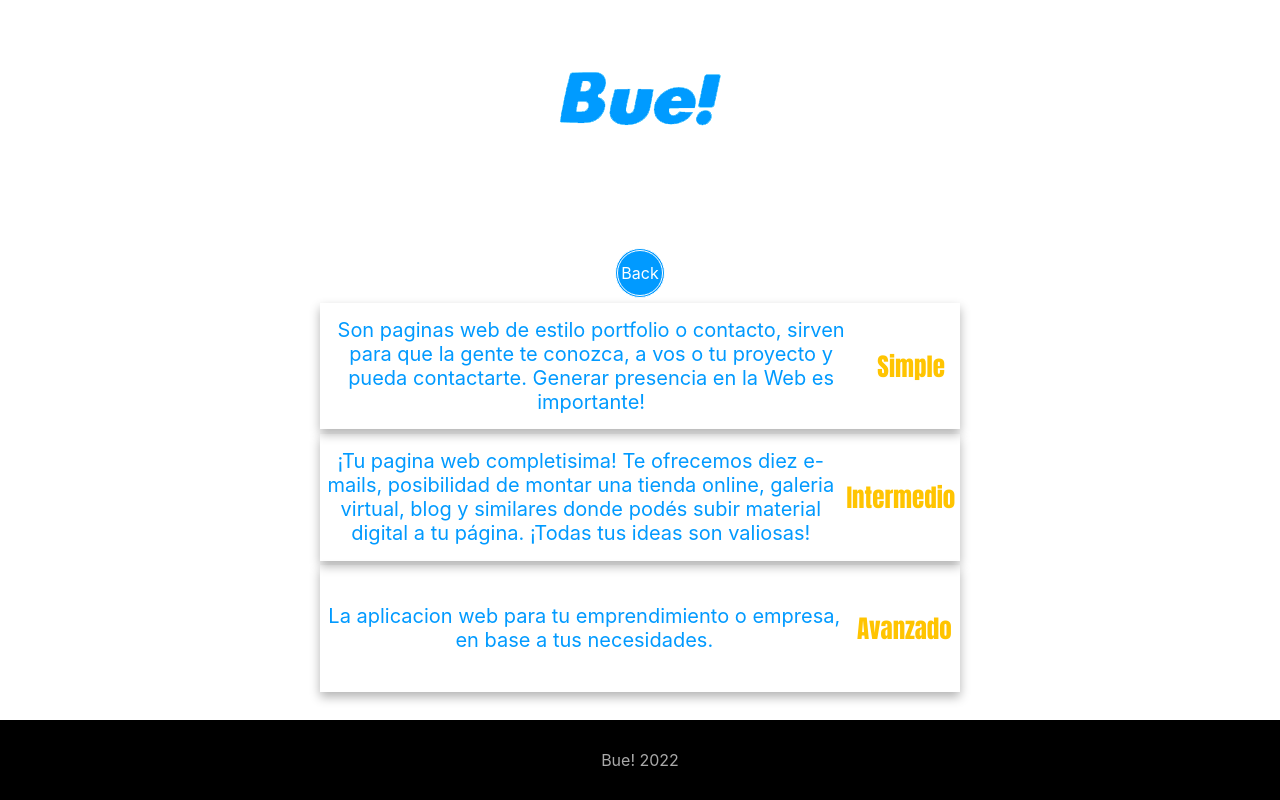
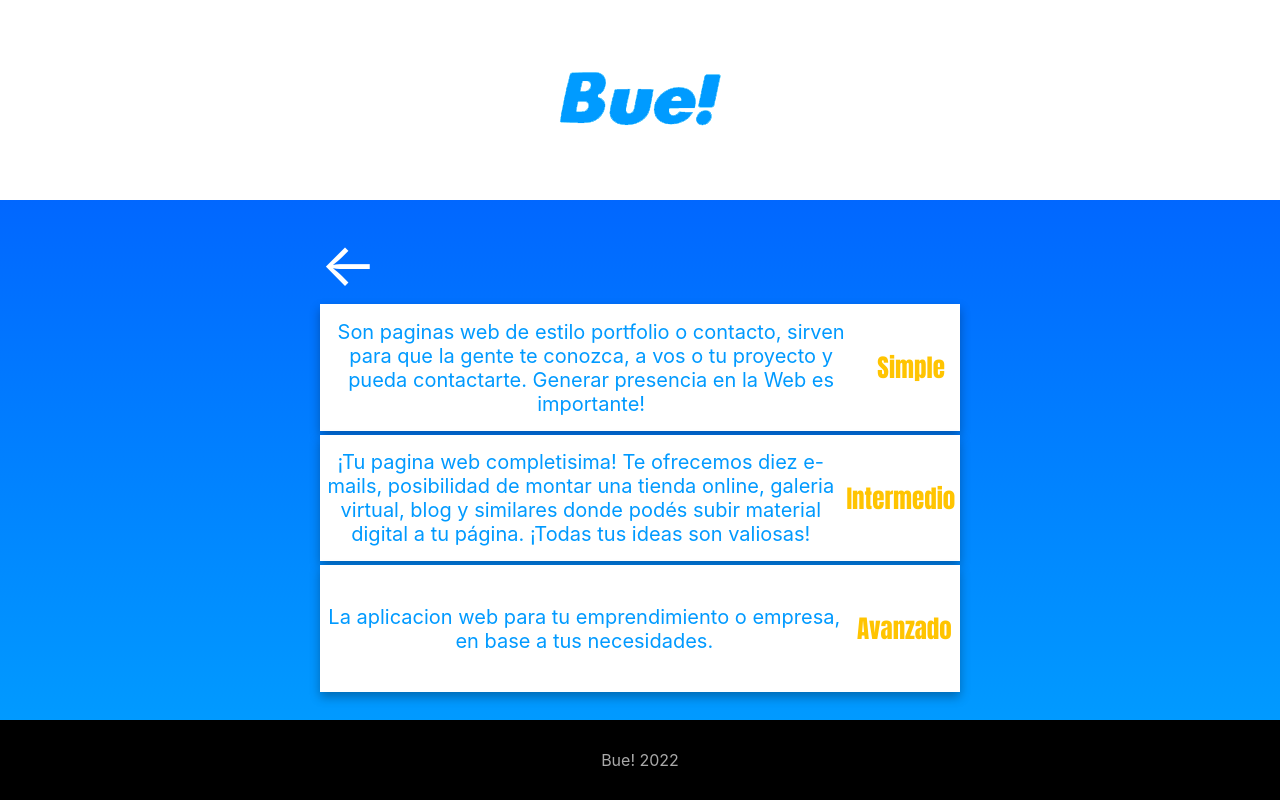
Before and after one commit to CrisValhas/bue, a React (Create React App) app: page /webs in a window 1280 px wide. Built offline with nearby package versions, Linux system fonts and the light colour scheme.

Commit message:
add flechita

```diff
--- a/src/components/Webs.js
+++ b/src/components/Webs.js
@@ -57,7 +57,10 @@ export default function Webs() {
             exit={{ width: "0vw", x: "50vw", opacity: 0, scale: 0.8, transition: { duration: 0.5 } }}
         >
             <div className="Webs-container">
-                <Link className="Back" to="/">Back</Link>
+                <div className="webs-container-back">
+                    <Link className="webs-back" to="/">←</Link>
+                </div>
+
                 {/* ------------------------------option 1---------------------------------- */}
 
                 <motion.div onClick={() => setIsOpenOne(!isOpenOne)} className="Webs-options-container"
@@ -121,6 +124,7 @@ export default function Webs() {
                             transition={{ duration: 0.7, origin: 1 }}
                             exit={{ width: "0vw", x: "-90vw", scale: 1.5 }}
                         >
+                            <p className="webs-back" onClick={() => setIsOpenOne(!isOpenOne)}>←</p>
                             <p style={{ fontFamily: "Impact", fontSize: "50px"}}>Simple</p>
                             <ul style={{ listStyle: 'none', fontSize: "20px"}}>
                                 <li>Elige las tres secciones mas relevantes para tu web.</li>
@@ -130,7 +134,6 @@ export default function Webs() {
                             </ul>
                             <h3 style={{ color: "#ffc401"}} >Sin costo mensual</h3>
                         </motion.div>
-                        <p className="Back" onClick={() => setIsOpenOne(!isOpenOne)}>X</p>
                         <motion.div className="Webs-info"
                             initial={{ width: "0vw", x: "90vw", scale: 1.5 }}
                             animate={{ width: "40%",x:"0", scale: 1 }}
@@ -172,6 +175,7 @@ export default function Webs() {
                             transition={{ duration: 0.7, origin: 1 }}
                             exit={{ width: "0vw", x: "-90vw", scale: 1.5 }}
                         >
+                            <p className="webs-back" onClick={() => setIsOpenTree(!isOpenTree)}>←</p>
                             <p style={{ fontFamily: "Impact", fontSize: "50px"}}>Intermedio</p>
                             <ul style={{ listStyle: 'none', fontSize: "20px"}}>
                                 <li>Incorporamos un servidor para que puedas guardar información online.</li>
@@ -181,7 +185,6 @@ export default function Webs() {
                             </ul>
                             <h3 style={{ color: "#ffc401"}} > Costo mensual a partir de $1200</h3>
                         </motion.div>
-                        <p className="Back" onClick={() => setIsOpenTwo(!isOpenTwo)}>X</p>
                         <motion.div className="Webs-info"
                             initial={{ width: "0vw", x: "90vw", scale: 1.5 }}
                             animate={{ width: "40%",x:"0", scale: 1 }}
@@ -225,6 +228,7 @@ export default function Webs() {
                             transition={{ duration: 0.7, origin: 1 }}
                             exit={{ width: "0vw", x: "-90vw", scale: 1.5 }}
                         >
+                            <p className="webs-back" onClick={() => setIsOpenTree(!isOpenTree)}>←</p>
                             <p style={{ fontFamily: "Impact", fontSize: "50px"}}>Avanzado</p>
                             <ul style={{ listStyle: 'none', fontSize: "20px"}}>
                                 <li>Podrás gestionar (material digital, stock de la página) desde un panel de administrador.</li>
@@ -234,7 +238,7 @@ export default function Webs() {
                             </ul>
                             <h3 style={{ color: "#ffc401"}} >Costo mensual a partir de $12000</h3>
                         </motion.div>
-                        <p className="Back" onClick={() => setIsOpenTree(!isOpenTree)}>X</p>
+
                         <motion.div className="Webs-info"
                             initial={{ width: "0vw", x: "90vw", scale: 1.5 }}
                             animate={{ width: "40%",x:"0", scale: 1 }}
--- a/src/components/styles/Webs.css
+++ b/src/components/styles/Webs.css
@@ -2,8 +2,10 @@
     height: 65vh;
     display: flex;
     justify-content: center;
+    background: linear-gradient(to bottom, #0167ff, #019AFF);
     align-items: center;
     /* margin: 20px 0; */
+    cursor: default;
 }
 
 .Webs-container {
@@ -15,6 +17,12 @@
     align-items: center;
 }
 
+.webs-container-back {
+    display: flex;
+    width: 100%;
+    justify-content: flex-start;
+}
+
 .Webs-options-container {
     width: 80%;
     height: 27%;
@@ -24,6 +32,7 @@
     text-decoration: none;
     font-size: x-large;
     color: #ffc401;
+    background-color: white;
     box-shadow: 0px 5px 10px 0px rgba(0, 0, 0, 0.3);
 }
 
@@ -42,6 +51,7 @@
     text-decoration: none;
     font-size: x-large;
     color: #ffc401;
+    background-color: white;
     box-shadow: 0px 5px 10px 0px rgba(0, 0, 0, 0.3);
 }
 
@@ -93,21 +103,16 @@
     ;
 }
 
-.Back {
-    display: flex;
-    border-radius: 50%;
-    align-items: center;
-    justify-content: center;
+.webs-back {
     text-decoration: none;
     color: white;
-    height: 50px;
-    width: 50px;
-    background-color: #019AFF;
-    border-style: double;
+    font-size: 60px;
 }
 
-.Back:hover {
-    scale: 1.1
+.webs-back:hover {
+    color: #ffc401;
+    scale: 1.3;
+    transition: .5s ease-out;
 }
 
 .Webs-click {
```
